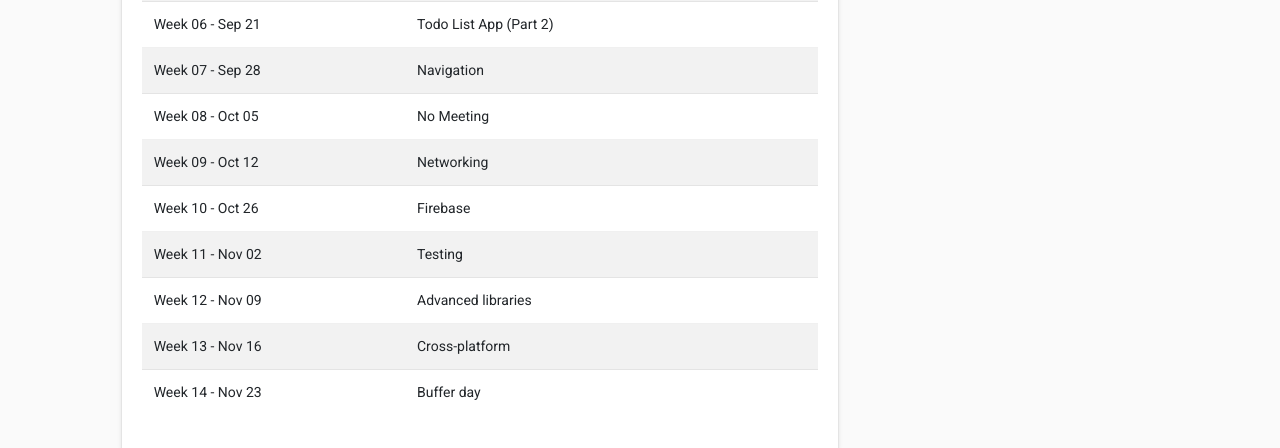
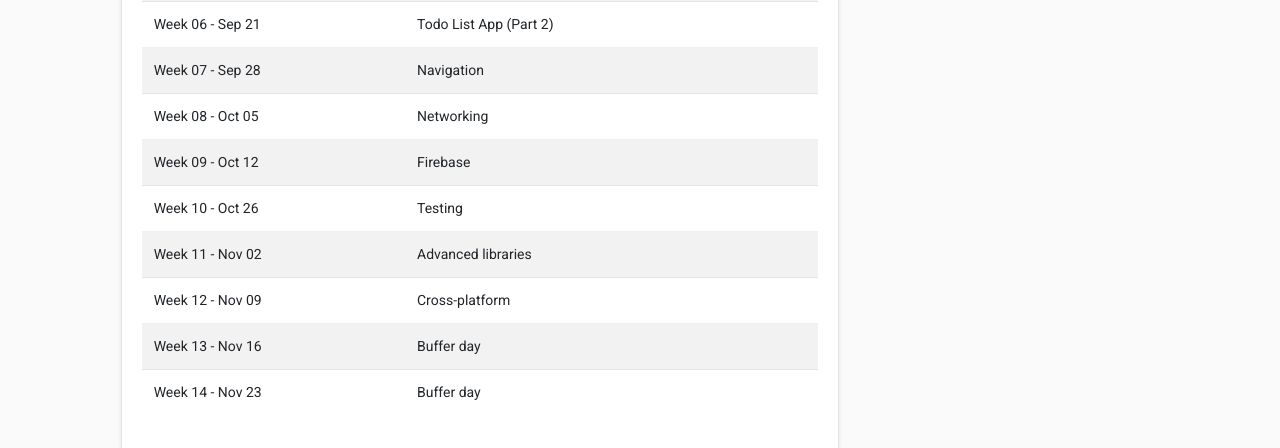
Before and after one commit to git-mad/gitmad.github.io, a Jekyll site: the page built from index.html, in a window 1280 px wide. Shown: the part 808-1256 px from the top of the page. Built offline with Jekyll 4.4.1, drawn with Linux system fonts in a browser that asks for light colours; nearby versions of some CDN libraries; comment, search, counter and statistics services are not loaded.

Commit message:
Updated schedule
We don't have fall break.

```diff
--- a/_data/schedule.yml
+++ b/_data/schedule.yml
@@ -27,27 +27,27 @@
   link: null
 
 - date: Week 08 - Oct 05
-  topic: No Meeting
+  topic: Networking
   link: null
 
 - date: Week 09 - Oct 12
-  topic: Networking
+  topic: Firebase
   link: null
 
 - date: Week 10 - Oct 26
-  topic: Firebase
+  topic: Testing
   link: null
 
 - date: Week 11 - Nov 02
-  topic: Testing
+  topic: Advanced libraries
   link: null
 
 - date: Week 12 - Nov 09
-  topic: Advanced libraries
+  topic: Cross-platform
   link: null
 
 - date: Week 13 - Nov 16
-  topic: Cross-platform
+  topic: Buffer day
   link: null
 
 - date: Week 14 - Nov 23
```
